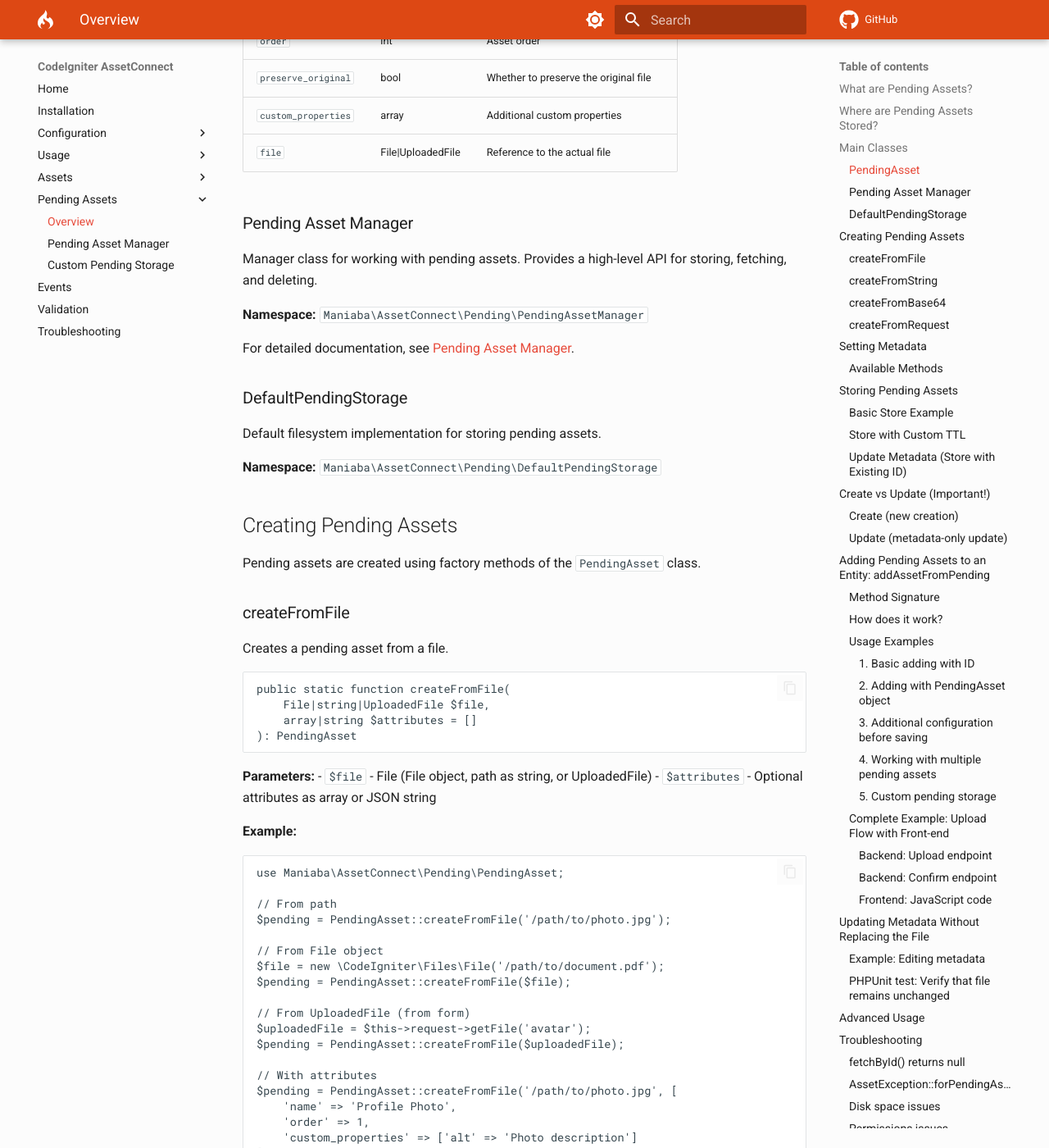
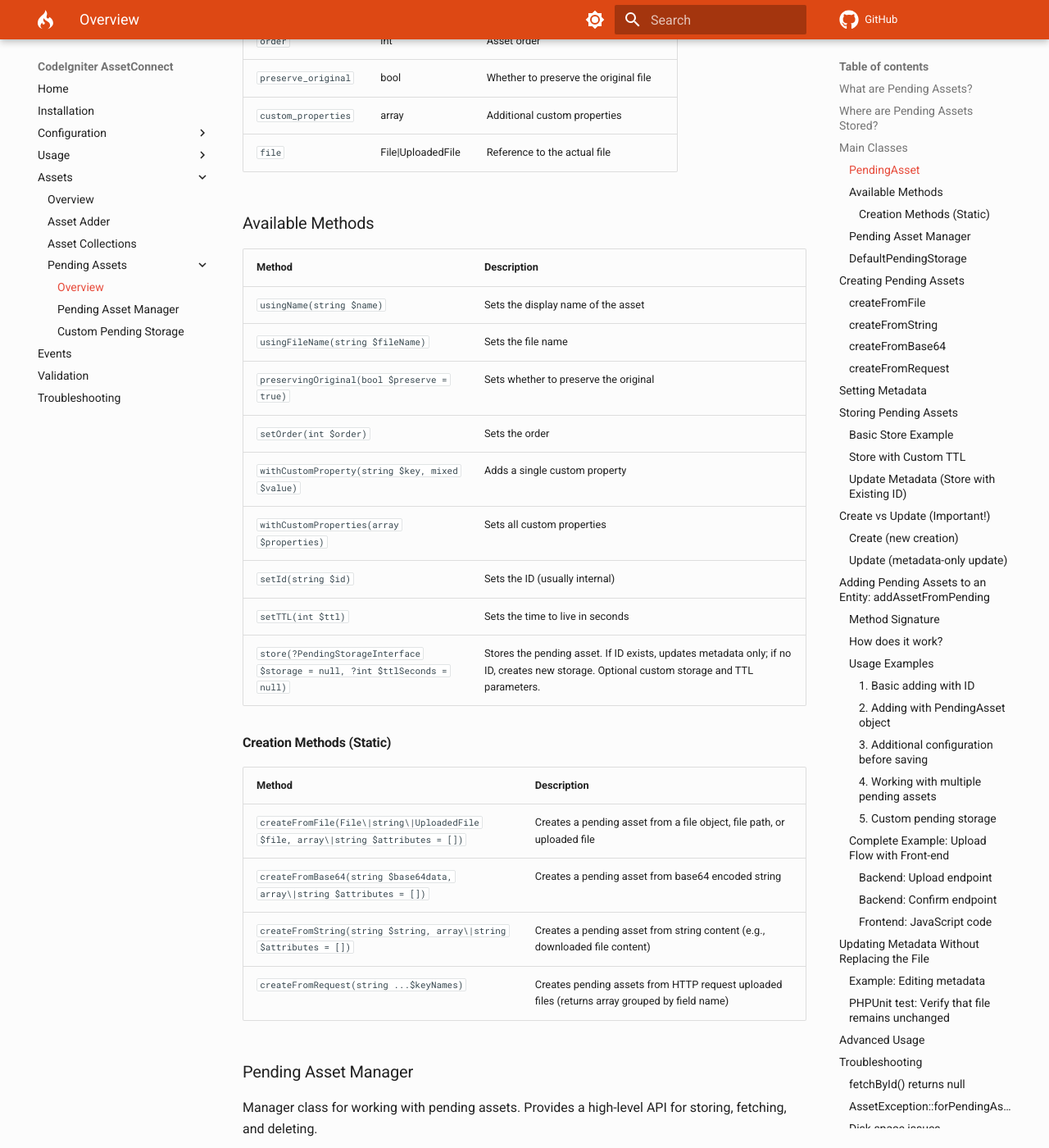
Before and after one commit to maniaba/asset-connect, an MkDocs documentation site: the page built from docs/pending.md, in a window 1280 px wide and 1400 px high, scrolled down 1775 px. Shown: the whole window at 82% size. Built offline with MkDocs 1.6.1 and Material for MkDocs 9.7.7, drawn with Linux system fonts in a browser that asks for light colours; comment, search, counter and statistics services are not loaded; a style sheet for code colours, icons or effects is not loaded; some of the changed text lies outside the part shown.

Commit message:
Refactor Pending Assets documentation to improve method descriptions and structure

```diff
--- a/docs/pending.md
+++ b/docs/pending.md
@@ -60,6 +60,31 @@ A class that represents a pending asset. Contains the file and metadata.
 | `preserve_original` | bool | Whether to preserve the original file |
 | `custom_properties` | array | Additional custom properties |
 | `file` | File\|UploadedFile | Reference to the actual file |
+
+
+### Available Methods
+
+| Method | Description |
+|--------|-------------|
+| `usingName(string $name)` | Sets the display name of the asset |
+| `usingFileName(string $fileName)` | Sets the file name |
+| `preservingOriginal(bool $preserve = true)` | Sets whether to preserve the original |
+| `setOrder(int $order)` | Sets the order |
+| `withCustomProperty(string $key, mixed $value)` | Adds a single custom property |
+| `withCustomProperties(array $properties)` | Sets all custom properties |
+| `setId(string $id)` | Sets the ID (usually internal) |
+| `setTTL(int $ttl)` | Sets the time to live in seconds |
+| `store(?PendingStorageInterface $storage = null, ?int $ttlSeconds = null)` | Stores the pending asset. If ID exists, updates metadata only; if no ID, creates new storage. Optional custom storage and TTL parameters. |
+
+#### Creation Methods (Static)
+
+| Method | Description |
+|--------|-------------|
+| `createFromFile(File\|string\|UploadedFile $file, array\|string $attributes = [])` | Creates a pending asset from a file object, file path, or uploaded file |
+| `createFromBase64(string $base64data, array\|string $attributes = [])` | Creates a pending asset from base64 encoded string |
+| `createFromString(string $string, array\|string $attributes = [])` | Creates a pending asset from string content (e.g., downloaded file content) |
+| `createFromRequest(string ...$keyNames)` | Creates pending assets from HTTP request uploaded files (returns array grouped by field name) |
+
 
 ### Pending Asset Manager
 
```
Also changed, not shown: other parts of docs/pending.md (+0 -13 lines), mkdocs.yml (+4 -4 lines).
